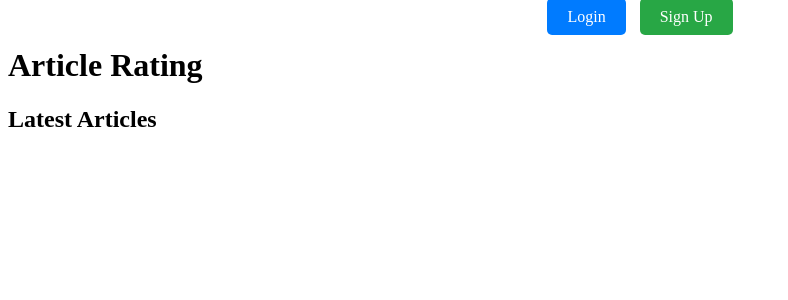
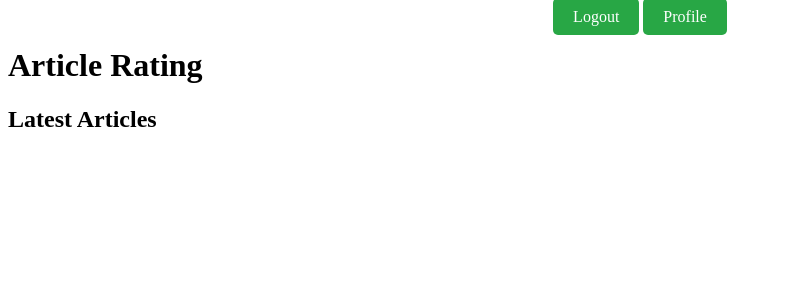
Before and after one commit to mborjian/DRF-Article-Rating, a Django app: page / in a window 1280 px wide. Shown: the top 300 px of the page, without its empty margins (0-788 px from the left). Run offline with Django 5.2, Linux system fonts and the light colour scheme; the visitor is signed in with stand-in values (Sample User, id 1); data that the repository does not hold is empty.

Commit message:
Update home.html

```diff
--- a/templates/article/home.html
+++ b/templates/article/home.html
@@ -8,11 +8,17 @@
 <body>
 
 <div style="text-align: center; margin-bottom: 20px;">
-    <a href="{% url 'login' %}"
+    {% if user.is_authenticated %}
+    <a href="{% url 'account.logout' %}"
+       style="text-decoration: none; background-color: #28a745; color: #ffffff; padding: 10px 20px; border-radius: 5px;">Logout</a>
+    <a href="{% url 'account.profile' %}"
+       style="text-decoration: none; background-color: #28a745; color: #ffffff; padding: 10px 20px; border-radius: 5px;">Profile</a>
+    {% else %}
+    <a href="{% url 'account.register' %}"
+       style="text-decoration: none; background-color: #28a745; color: #ffffff; padding: 10px 20px; border-radius: 5px;">Signup</a>
+    <a href="{% url 'account.login' %}"
        style="text-decoration: none; background-color: #007bff; color: #ffffff; padding: 10px 20px; border-radius: 5px; margin-right: 10px;">Login</a>
-    <a href="{% url 'signup' %}"
-       style="text-decoration: none; background-color: #28a745; color: #ffffff; padding: 10px 20px; border-radius: 5px;">Sign
-        Up</a>
+    {% endif %}
 </div>
 
 <h1>Article Rating</h1>
```
